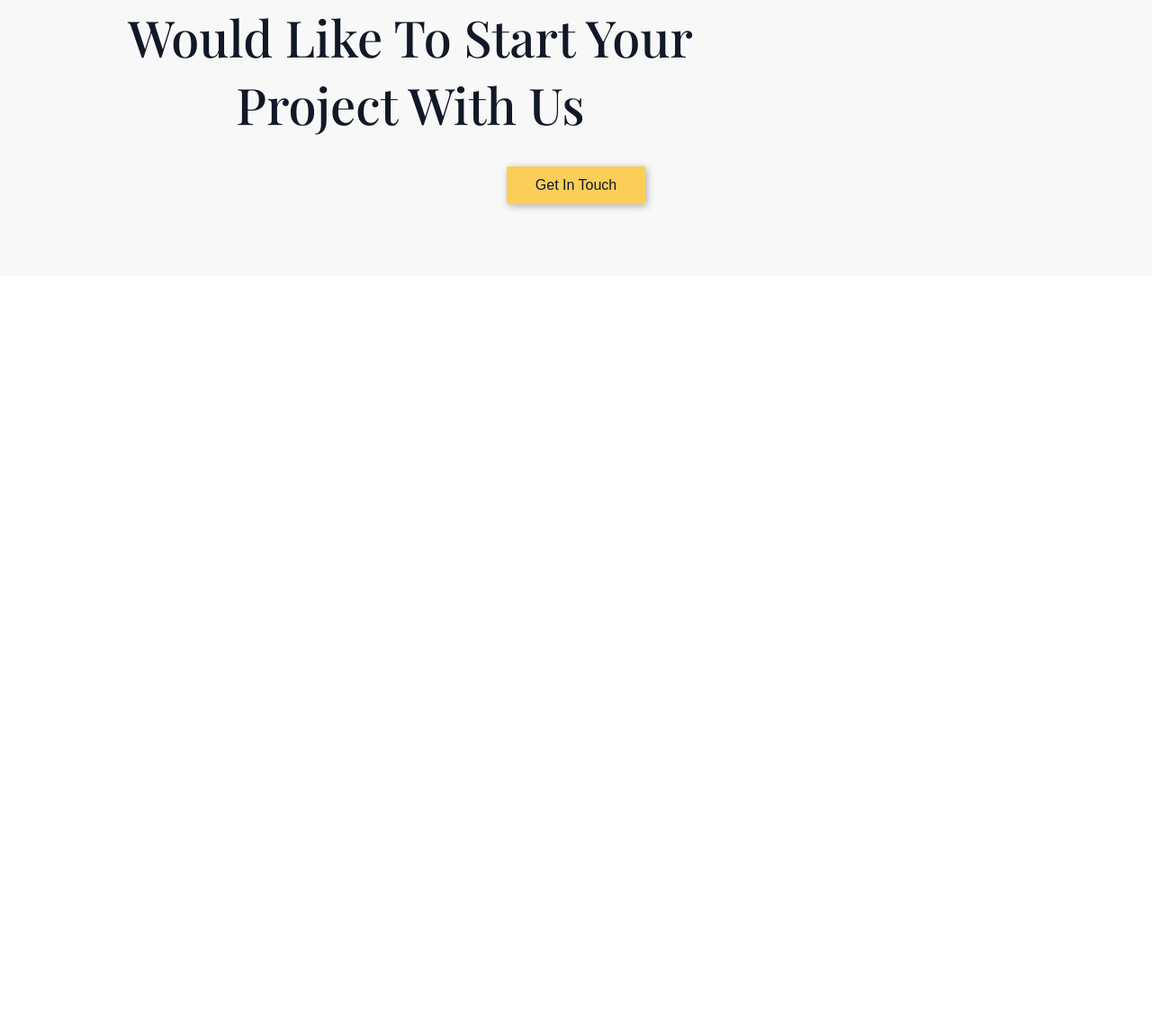
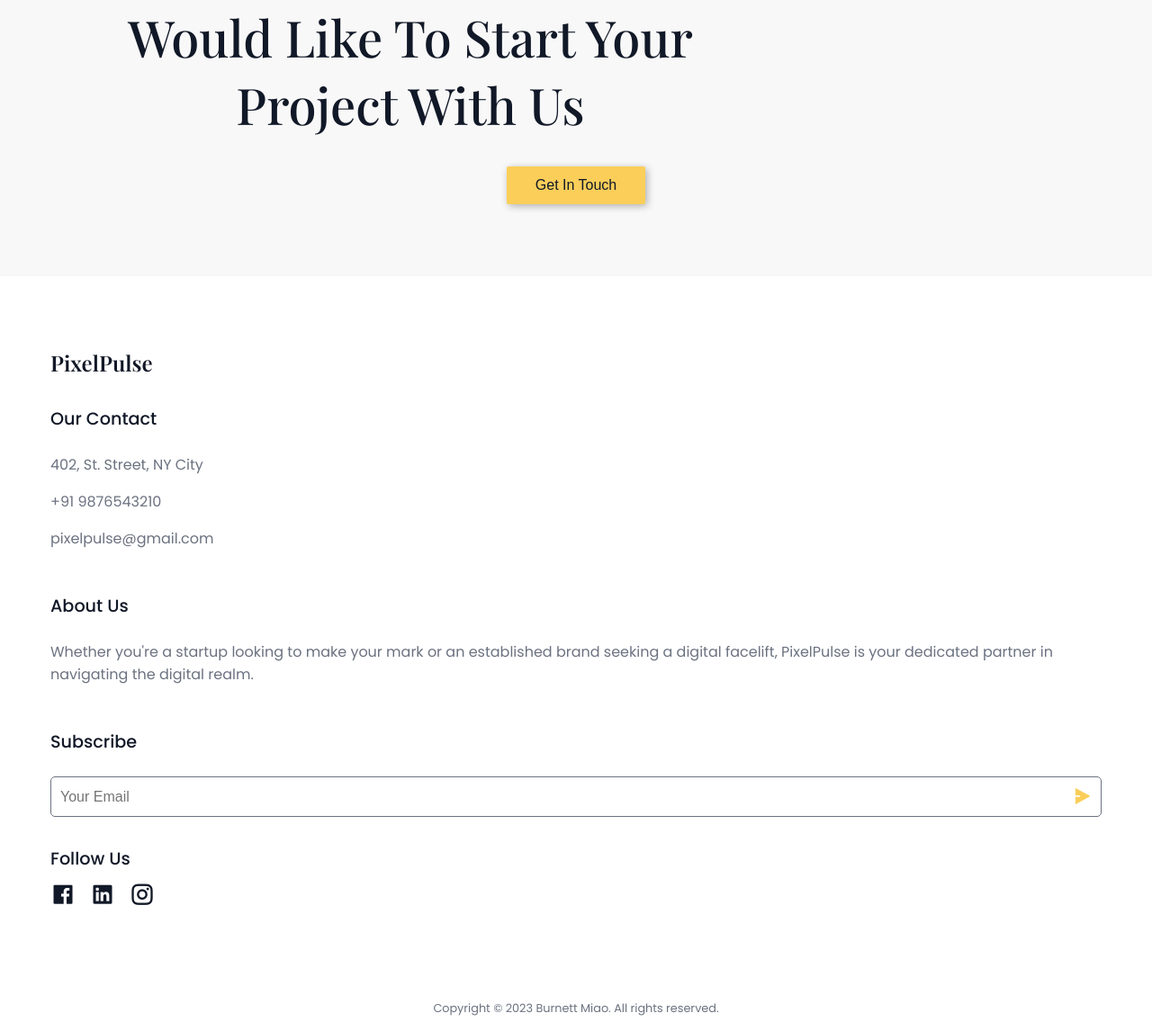
Before and after one commit to BurnettMiao/A-Simple-Responsive-Landing-Page, a plain HTML site: page index.html in a window 1280 px wide. Shown: the part 10339-11485 px from the top of the page at 90% size. Before the commit the page ends 10646 px from the top, so only its background shows below. Drawn offline with nearby package versions, Linux system fonts and the light colour scheme.

Commit message:
footer finish

```diff
--- a/index.html
+++ b/index.html
@@ -311,6 +311,47 @@
       </div>
     </section>
 
+    <footer class="section__container footer__container">
+      <div class="footer__col">
+        <h5><a href="#">PixelPulse</a></h5>
+      </div>
+
+      <div class="footer__col">
+        <h4>Our Contact</h4>
+        <p>402, St. Street, NY City</p>
+        <p>+91 9876543210</p>
+        <p>pixelpulse@gmail.com</p>
+      </div>
+
+      <div class="footer__col">
+        <h4>About Us</h4>
+        <p>
+          Whether you're a startup looking to make your mark or an established
+          brand seeking a digital facelift, PixelPulse is your dedicated partner
+          in navigating the digital realm.
+        </p>
+      </div>
+
+      <div class="footer__col">
+        <h4>Subscribe</h4>
+        <form action="/">
+          <input type="text" placeholder="Your Email" />
+          <button><i class="ri-send-plane-2-fill"></i></button>
+        </form>
+        <div class="footer__socials">
+          <h4>Follow Us</h4>
+          <div>
+            <a href="#"><i class="ri-facebook-box-fill"></i></a>
+            <a href="#"><i class="ri-linkedin-box-fill"></i></a>
+            <a href="#"><i class="ri-instagram-line"></i></a>
+          </div>
+        </div>
+      </div>
+    </footer>
+    <div class="footer__bar">
+      Copyright © 2023 Burnett Miao. All rights reserved.
+    </div>
+
     <script src="https://unpkg.com/scrollreveal"></script>
     <script src="https://cdn.jsdelivr.net/npm/swiper@10/swiper-bundle.min.js"></script>
 
--- a/script.js
+++ b/script.js
@@ -35,6 +35,18 @@ ScrollReveal().reveal('.about__card', {
   interval: 500,
 });
 
+// portfolio container
+ScrollReveal().reveal('.portfolio__card', {
+  ...scrollRevealOption,
+  interval: 500,
+});
+
+// news container
+ScrollReveal().reveal('.news__card', {
+  ...scrollRevealOption,
+  interval: 500,
+});
+
 // client section
 const swiper = new Swiper('.swiper', {
   loop: true,
--- a/style.css
+++ b/style.css
@@ -353,3 +353,79 @@ nav {
   font-size: 3.5rem;
   font-weight: 500;
 }
+
+/* footer section */
+.footer__container {
+  display: grid;
+  gap: 2rem;
+}
+
+.footer__col h5 a {
+  font-size: 1.5rem;
+  font-weight: 600;
+  font-family: var(--header-font);
+  color: var(--text-dark);
+}
+
+.footer__col h4 {
+  margin-bottom: 1.5rem;
+  font-size: 1.2rem;
+  font-weight: 500;
+  color: var(--text-dark);
+}
+
+.footer__col p {
+  margin-bottom: 1rem;
+  color: var(--text-light);
+}
+
+.footer__col form {
+  margin-bottom: 2rem;
+  padding: 10px;
+  display: flex;
+  align-items: center;
+  border: 1px solid var(--text-light);
+  border-radius: 5px;
+}
+
+.footer__col input {
+  width: 100%;
+  outline: none;
+  border: none;
+  font-size: 1rem;
+}
+
+.footer__col button {
+  outline: none;
+  border: none;
+  font-size: 1.25rem;
+  color: var(--primary-color);
+  background-color: transparent;
+  cursor: pointer;
+}
+
+.footer__socials h4 {
+  margin-bottom: 5px;
+}
+
+.footer__socials div {
+  display: flex;
+  align-items: center;
+  gap: 1rem;
+}
+
+.footer__socials a {
+  font-size: 1.75rem;
+  color: var(--text-dark);
+}
+
+.footer__socials a:hover {
+  color: var(--primary-color);
+}
+
+.footer__bar {
+  padding: 1rem;
+  font-size: 0.8rem;
+  color: var(--text-light);
+  text-align: center;
+}
```
